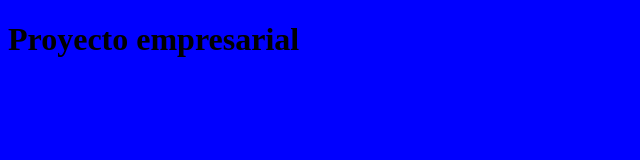
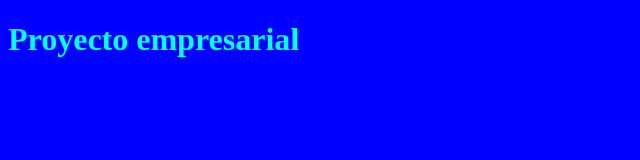
Before and after one commit to ludwin159/asdf, a plain HTML site: page index.html in a window 1280 px wide. Shown: the whole page, without its empty margins (0-640 px from the left). Drawn offline with Linux system fonts and the light colour scheme.

Commit message:
Fuente en tamaño negrita y color de letras en aqua

```diff
--- a/CSS/estilos.css
+++ b/CSS/estilos.css
@@ -1,3 +1,5 @@
 body {
   background-color: blue;
+  font-weight: bold;
+  color: aqua;
 }
```
